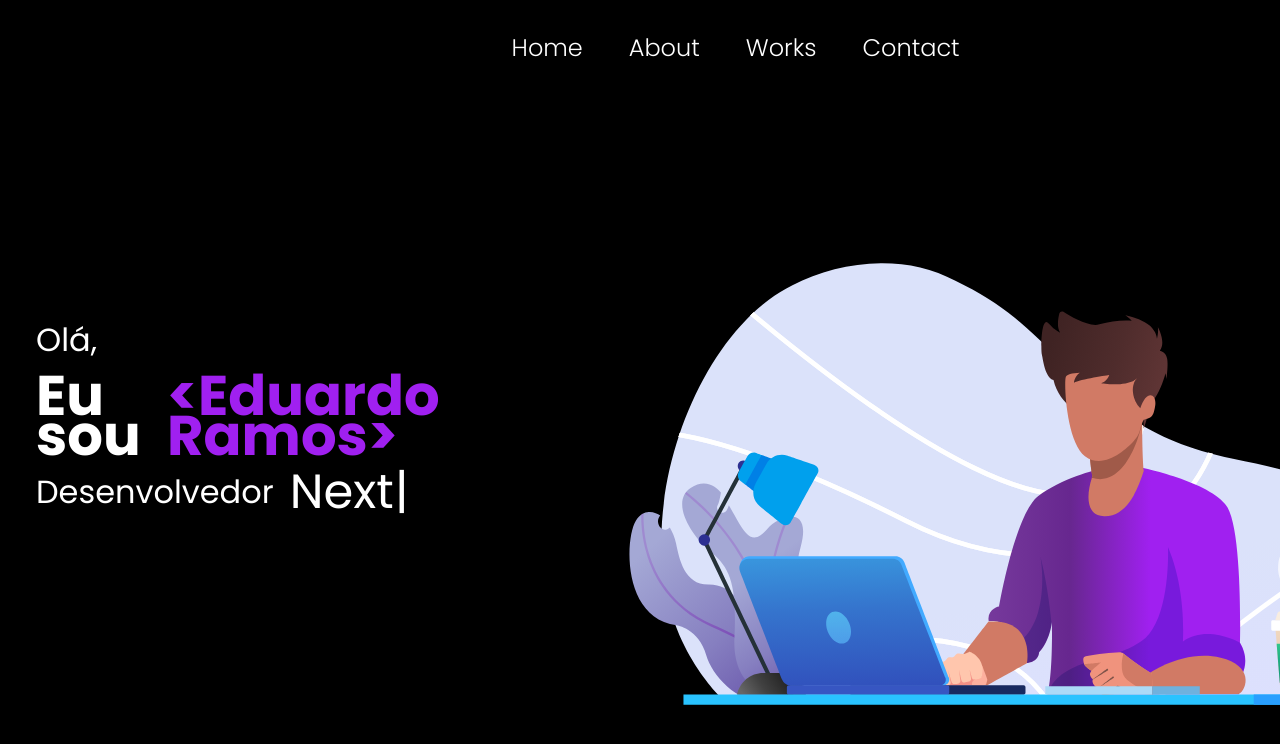
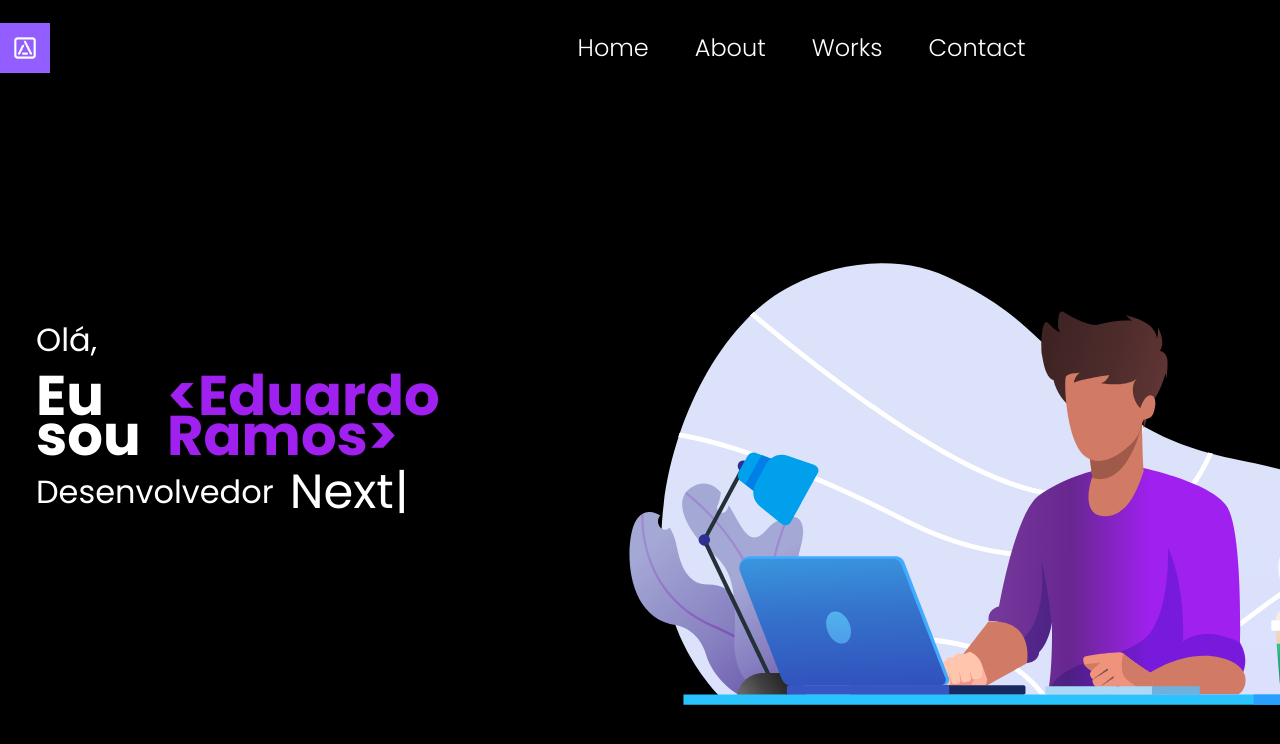
Before and after one commit to EdLoth/LookAtMe, a React (Create React App) app: page / in a window 1280 px wide. Shown: the top 744 px of the page. Built offline with nearby package versions, Linux system fonts and the light colour scheme.

Commit message:
Update :tada

```diff
--- a/src/Components/NavBar.js
+++ b/src/Components/NavBar.js
@@ -1,14 +1,17 @@
 import React from 'react';
 
+import logo from '../assets/logo.jpeg';
 import '../Styles/Components/Bottombar.css';
 
 export default function NavBar() {
   return (
     <div className="NavContainer">
       <nav className="navbar navbar-expand-lg navbar-dark gris scrolling-navbar fixed-top text-center">
+        <a class="navbar-brand" href="#"><img src={logo} alt="" width="50"/></a>
         <button className="navbar-toggler" type="button" data-toggle="collapse" data-target="#navbarSupportedContent"
           aria-controls="navbarSupportedContent" aria-expanded="false" aria-label="Toggle navigation">
-          <span className="navbar-toggler-icon"></span>
+          <span className="navbar-toggler-icon"><
+            /span>
         </button>
         <div className="navContent">
           <div className="collapse navbar-collapse" id="navbarSupportedContent">
```
Also changed, not shown: src/assets/logo.jpeg (added).
